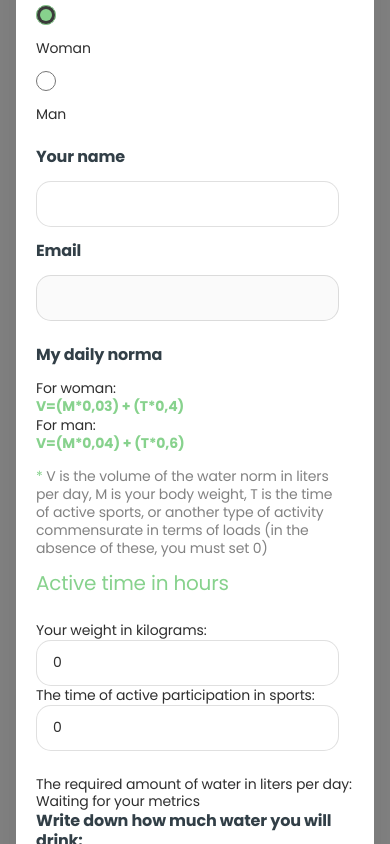
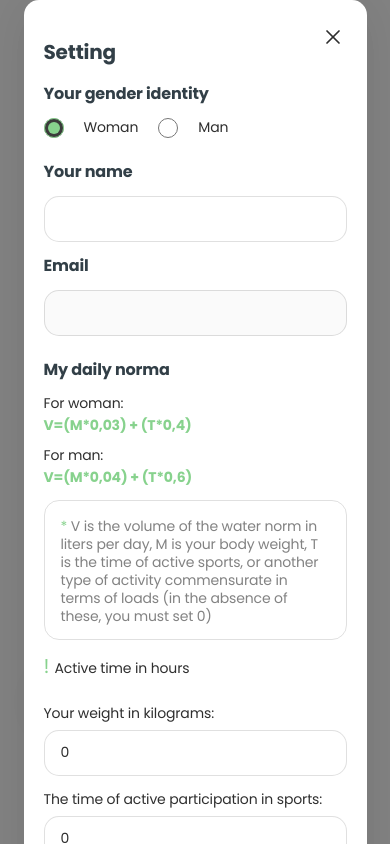
Before and after one commit to Costbound/aquahackers-project, a React (Vite) app: page / in a window 390 px wide. Both pictures are taken after a click on the button "Settings". Built offline with nearby package versions, Linux system fonts and the light colour scheme; no server answers.

Commit message:
mobile and tablet

```diff
--- a/src/components/Modal/Modal.module.css
+++ b/src/components/Modal/Modal.module.css
@@ -1,7 +1,7 @@
 .modalContainer {
   background-color: rgba(47, 47, 47, 0.6);
   width: 100%;
-  height: 100vh;
+  min-height: 100vh;
   padding-left: 16px;
   padding-right: 16px;
   display: flex;
@@ -21,6 +21,7 @@
   padding: 40px 20px 40px 20px;
   width: auto;
   border-radius: 15px;
+  overflow-y: auto;
 
   box-shadow: 0 4px 50px 0 rgba(0, 0, 0, 0.1);
   background: #fff;
--- a/src/components/UserSettingsForm/UserSettingsForm.module.css
+++ b/src/components/UserSettingsForm/UserSettingsForm.module.css
@@ -61,6 +61,7 @@
 .normaFormula {
   font-weight: 700;
   color: var(--green);
+  width: 149px;
 }
 .radiobuttonWrapper {
   display: flex;
@@ -70,6 +71,7 @@
   display: flex;
   gap: 10px;
 }
+
 .hiddenRadioInput {
   width: 20px;
   height: 20px;
@@ -95,7 +97,7 @@
 .input {
   border: 1px solid rgba(47, 47, 47, 0.15);
   border-radius: 15px;
-  padding: 14px 0px 14px 16px;
+  padding: 14px 0 14px 16px;
   width: 303px;
   height: 46px;
   outline: none;
@@ -114,6 +116,16 @@
   gap: 14px;
   width: 303px;
 }
+.formulaWrapper {
+  display: flex;
+  flex-direction: column;
+  gap: 12px;
+}
+.formulaSubwrapper {
+  display: flex;
+  flex-direction: column;
+  gap: 4px;
+}
 .normaAsterisk {
   color: var(--green);
 }
@@ -127,13 +139,59 @@
   line-height: 1.28571;
   letter-spacing: -0.01em;
   color: rgba(47, 47, 47, 0.6);
+
+  border: 1px solid rgba(47, 47, 47, 0.15);
+  border-radius: 15px;
+  padding: 16px;
+  width: 303px;
+  height: 140px;
 }
 .rightDesktopWrapper {
   display: flex;
   flex-direction: column;
   gap: 24px;
 }
-
+.metricsWrapper {
+  display: flex;
+  justify-content: center;
+  flex-direction: column;
+  gap: 14px;
+}
+.metricsSubWrapper {
+  display: flex;
+  justify-content: flex-start;
+  flex-direction: column;
+  gap: 8px;
+}
+.waterAmountWrapper {
+  display: flex;
+  justify-content: center;
+  flex-direction: column;
+  gap: 14px;
+}
+.amountField {
+  display: flex;
+  flex-wrap: wrap;
+  align-items: center;
+  gap: 5px;
+  width: 303px;
+}
+.volumeWrapper {
+  display: flex;
+  justify-content: center;
+  flex-direction: column;
+  gap: 8px;
+  width: 303px;
+}
+.submitButton {
+  display: flex;
+  align-items: center;
+  justify-content: center;
+  margin-top: 40px;
+  padding: 14px 40px;
+  width: 116px;
+  height: 46px;
+}
 @media screen and (max-width: 374px) {
   .form {
     width: auto;
@@ -142,7 +200,50 @@
 
 @media screen and (min-width: 768px) and (max-width: 1439px) {
   .form {
-    width: 648px;
+    width: 568px;
+  }
+  .avatar {
+    width: 100px;
+    height: 100px;
+  }
+
+  .subtitle {
+    font-size: 16px;
+    line-height: 1.25;
+  }
+  .text {
+    font-size: 16px;
+    line-height: 1.5;
+  }
+  .input {
+    font-size: 16px;
+    line-height: 1.5;
+
+    padding: 16px 0 16px 16px;
+    width: 568px;
+    height: 56px;
+  }
+  .formulaWrapper {
+    flex-direction: row;
+    gap: 28px;
+  }
+  .submitButton {
+    padding: 16px 50px;
+    width: 141px;
+    height: 56px;
+  }
+  .normaFormula {
+    width: 170px;
+  }
+  .normaTextArea {
+    width: 568px;
+    height: 128px;
+  }
+  .amountField {
+    width: 568px;
+  }
+  .volumeWrapper {
+    width: 568px;
   }
 }
 
--- a/src/components/UserSettingsForm/UserSettingsFormTemp.jsx
+++ b/src/components/UserSettingsForm/UserSettingsFormTemp.jsx
@@ -1,15 +1,15 @@
-import css from './UserSettingsForm.module.css'
-import { useDispatch, useSelector } from 'react-redux';
-import * as yup from 'yup';
-import { calcRequiredWater } from '../../helpers/calcRequiredWater.js';
-import { selectUser } from '../../redux/userData/selectors-userData.js';
+import css from "./UserSettingsForm.module.css";
+import { useDispatch, useSelector } from "react-redux";
+import * as yup from "yup";
+import { calcRequiredWater } from "../../helpers/calcRequiredWater.js";
+import { selectUser } from "../../redux/userData/selectors-userData.js";
 // import { Modal } from '../Modal/Modal.jsx';
 // import { PasswordChangeModal } from '../PasswordChangeModal/PasswordChangeModal.jsx';
-import Button from '../Button/Button.jsx';
-import {useId} from "react";
-import {Formik, Form, Field} from "formik";
-import {updateUserData} from "../../redux/userData/ops-userData.js";
-import {getTodayProgress} from "../../redux/water/ops-water.js";
+import Button from "../Button/Button.jsx";
+import { useId } from "react";
+import { Formik, Form, Field } from "formik";
+import { updateUserData } from "../../redux/userData/ops-userData.js";
+import { getTodayProgress } from "../../redux/water/ops-water.js";
 
 const schema = yup.object().shape({
   avatar: yup.mixed(),
@@ -17,42 +17,42 @@ const schema = yup.object().shape({
   gender: yup
     .string()
     .nullable()
-        .oneOf(['woman', 'man'], 'Please select your gender'),
+    .oneOf(["woman", "man"], "Please select your gender"),
 
   name: yup
     .string()
-        .min(2, 'Name must be greater than or equal to 2 characters long')
-        .max(40, 'Name must be less than or equal to 40 characters long'),
+    .min(2, "Name must be greater than or equal to 2 characters long")
+    .max(40, "Name must be less than or equal to 40 characters long"),
 
   weight: yup
     .number()
     .nullable()
-        .min(20, 'Weight must be greater than or equal to 20')
-        .max(600, 'Weight must be less than or equal to 600'),
+    .min(20, "Weight must be greater than or equal to 20")
+    .max(600, "Weight must be less than or equal to 600"),
 
   activityTime: yup
     .number()
     .nullable()
     .min(0)
-        .max(12, 'Time must be less than or equal to 12'),
+    .max(12, "Time must be less than or equal to 12"),
 
   desiredVolume: yup
     .number()
     .nullable()
-        .test('is-decimal', 'Please enter a valid number', (value) => {
-            if (value === undefined || value === null || value === '') return true;
+    .test("is-decimal", "Please enter a valid number", (value) => {
+      if (value === undefined || value === null || value === "") return true;
       return !isNaN(parseFloat(value)) && isFinite(value);
     })
     .test(
-            'min-value',
-            'Value must be greater than or equal to 0.1',
+      "min-value",
+      "Value must be greater than or equal to 0.1",
       (value) => {
-                if (value === undefined || value === null || value === '') return true;
+        if (value === undefined || value === null || value === "") return true;
         return parseFloat(value) >= 0.1;
       }
     )
-        .test('max-value', 'Value must be less than or equal to 31.2', (value) => {
-            if (value === undefined || value === null || value === '') return true;
+    .test("max-value", "Value must be less than or equal to 31.2", (value) => {
+      if (value === undefined || value === null || value === "") return true;
       return parseFloat(value) <= 31.2;
     }),
 });
@@ -60,16 +60,18 @@ const schema = yup.object().shape({
 export const UserSettingsForm = ({ onClose }) => {
   const user = useSelector(selectUser);
   const dispatch = useDispatch();
-    const nameId = useId()
-    const emailId = useId()
-    const weightId = useId()
-    const waterRateId = useId()
-    const maleId = useId()
-    const femaleId = useId()
-    const sportsId = useId()
-    const requiredWater = calcRequiredWater(user.gender, user.weight, user.activityTime);
-
-
+  const nameId = useId();
+  const emailId = useId();
+  const weightId = useId();
+  const waterRateId = useId();
+  const maleId = useId();
+  const femaleId = useId();
+  const sportsId = useId();
+  const requiredWater = calcRequiredWater(
+    user.gender,
+    user.weight,
+    user.activityTime
+  );
 
   const handleSubmit = async (values) => {
     const filteredValues = {
@@ -77,19 +79,19 @@ export const UserSettingsForm = ({ onClose }) => {
       weight: Number(values.weight),
       gender: values.gender,
       sportTime: Number(values.activityTime),
-            waterRate: Number(values.desiredVolume) * 1000
-        }
+      waterRate: Number(values.desiredVolume) * 1000,
+    };
     try {
-            await dispatch(updateUserData(filteredValues))
+      await dispatch(updateUserData(filteredValues));
 
       if (filteredValues.waterRate !== user.waterRate) {
-                await dispatch(getTodayProgress())
+        await dispatch(getTodayProgress());
       }
     } catch (error) {
-            console.log(error)
+      console.log(error);
     }
-        onClose()
-    }
+    onClose();
+  };
 
   return (
     <Formik
@@ -106,11 +108,12 @@ export const UserSettingsForm = ({ onClose }) => {
       // validationSchema={schema}
     >
       <Form className={css.form}>
-
         <div className={css.settingsWrapper}>
           <div className={css.leftDesktopWrapper}>
             <div className={css.genderWrapper}>
               <p className={css.subtitle}>Your gender identity</p>
+              <div className={css.radiobuttonWrapper}>
+                <div className={css.radiobuttonContainer}>
                   <Field
                     className={css.hiddenRadioInput}
                     type="radio"
@@ -118,13 +121,16 @@ export const UserSettingsForm = ({ onClose }) => {
                     id={femaleId}
                     value="woman"
                   />
+                  <span className={css.checkmark}></span>
                   <label
                     className={`${css.text} ${css.genderLabel}`}
                     htmlFor={femaleId}
                   >
                     Woman
                   </label>
+                </div>
 
+                <div className={css.radiobuttonContainer}>
                   <Field
                     className={css.hiddenRadioInput}
                     type="radio"
@@ -132,30 +138,27 @@ export const UserSettingsForm = ({ onClose }) => {
                     id={maleId}
                     value="man"
                   />
-                            <label className={`${css.text} ${css.genderLabel}`} htmlFor={maleId}>
+                  <span className={css.checkmark}></span>
+                  <label
+                    className={`${css.text} ${css.genderLabel}`}
+                    htmlFor={maleId}
+                  >
                     Man
                   </label>
+                </div>
+              </div>
             </div>
 
             <div className={css.infoWrapper}>
               <label className={css.subtitle} htmlFor={nameId}>
                 Your name
               </label>
-                            <Field
-                                className={css.input}
-                                name="name"
-                                id={nameId}
-                            />
+              <Field className={css.input} name="name" id={nameId} />
 
               <label className={css.subtitle} htmlFor={emailId}>
                 Email
               </label>
-                            <Field
-                                className={css.input}
-                                name="email"
-                                id={emailId}
-                                disabled
-                            />
+              <Field className={css.input} name="email" id={emailId} disabled />
             </div>
 
             <div className={css.normaWrapper}>
@@ -185,23 +188,23 @@ export const UserSettingsForm = ({ onClose }) => {
                 must set 0)
               </p>
 
-                            <span className={`${css.text} ${css.footnote}`}>
-                Active time in hours
-              </span>
+              <p className={`${css.text} `}>
+                <span className={`${css.footnote}`}>! </span>Active time in
+                hours
+              </p>
             </div>
           </div>
 
           <div className={css.rightDesktopWrapper}>
             <div className={css.metricsWrapper}>
+              <div className={css.metricsSubWrapper}>
                 <label className={css.text} htmlFor={weightId}>
                   Your weight in kilograms:
                 </label>
-                            <Field
-                                className={css.input}
-                                name="weight"
-                                id={weightId}
-                            />
+                <Field className={css.input} name="weight" id={weightId} />
+              </div>
 
+              <div className={css.metricsSubWrapper}>
                 <label className={css.text} htmlFor={sportsId}>
                   The time of active participation in sports:
                 </label>
@@ -210,6 +213,7 @@ export const UserSettingsForm = ({ onClose }) => {
                   name="activityTime"
                   id={sportsId}
                 />
+              </div>
             </div>
 
             <div className={css.waterAmountWrapper}>
@@ -220,11 +224,12 @@ export const UserSettingsForm = ({ onClose }) => {
 
                 <span className={css.amount}>
                   {!user.gender || !user.weight
-                      ? 'Waiting for your metrics'
-                      : requiredWater + ' L'}
+                    ? "Waiting for your metrics"
+                    : requiredWater + " L"}
                 </span>
               </div>
 
+              <div className={css.volumeWrapper}>
                 <label className={css.subtitle} htmlFor={waterRateId}>
                   Write down how much water you will drink:
                 </label>
@@ -233,16 +238,12 @@ export const UserSettingsForm = ({ onClose }) => {
                   name="desiredVolume"
                   id={waterRateId}
                 />
-
+              </div>
             </div>
           </div>
         </div>
 
-                <Button
-                    styleType='green'
-                    className={css.submitButton}
-                    type="submit"
-                >
+        <Button styleType="green" className={css.submitButton} type="submit">
           Save
         </Button>
       </Form>
```
Lines whose indentation alone changed are shown as unchanged.
